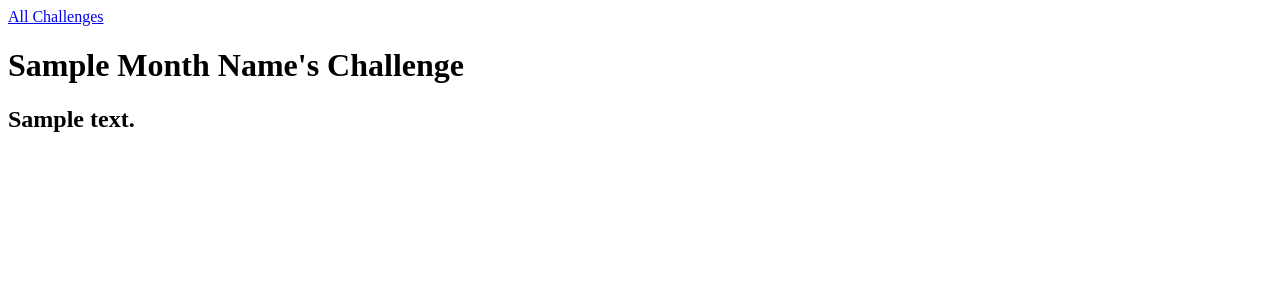
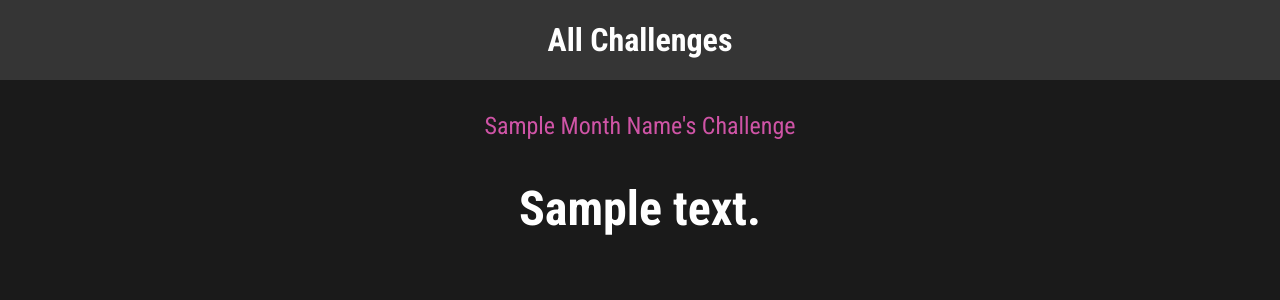
Before and after one commit to HassanKhan123/django-basics, a Django app: template challenges/templates/challenges/challenge.html in a window 1280 px wide. Shown: the top 300 px of the page. Run offline with Django 5.2, Linux system fonts and the light colour scheme; the template is opened without the code that fills it: most values are stand-ins (such as "Sample title", 1, 10 or a date in 2020); parts of the project's set-up code (start-up, migrations or seed data) failed here and were passed over.

Commit message:
added: css files

```diff
--- /dev/null
+++ b/challenges/static/challenges/challenge.css
@@ -0,0 +1,22 @@
+h1,
+h2 {
+  text-align: center;
+  color: white;
+}
+
+h1 {
+  font-size: 1.5rem;
+  margin: 2rem 0 1rem 0;
+  font-weight: normal;
+  color: #cf54a6;
+}
+
+h2 {
+  font-size: 3rem;
+  font-weight: bold;
+}
+
+.fallback {
+  text-align: center;
+  color: white;
+}
--- /dev/null
+++ b/challenges/static/challenges/header.css
@@ -0,0 +1,25 @@
+header {
+  width: 100%;
+  height: 5rem;
+  background-color: #353535;
+}
+
+header nav {
+  width: 100%;
+  height: 100%;
+  display: flex;
+  justify-content: center;
+  align-items: center;
+}
+
+header nav a {
+  color: white;
+  font-size: 2rem;
+  font-weight: bold;
+  text-decoration: none;
+}
+
+header nav a:hover,
+header nav a:active {
+  color: #cf54a6;
+}
--- a/challenges/templates/challenges/challenge.html
+++ b/challenges/templates/challenges/challenge.html
@@ -1,4 +1,10 @@
 {% extends "base.html" %}
+
+{% load static %}
+
+{% block css_files %}
+<link rel="stylesheet" href="{% static 'challenges/challenge.css' %}">
+{% endblock %}
 
 {% block page_title %}
 {{month_name|title}} Challenge
--- a/challenges/templates/challenges/includes/header.html
+++ b/challenges/templates/challenges/includes/header.html
@@ -1,3 +1,9 @@
+{% load static %}
+
+{% block css_files %}
+<link rel="stylesheet" href="{% static 'challenges/header.css' %}">
+{% endblock %}
+
 <header>
   <nav>
     <a href="{% url "index" %}">All Challenges</a>
--- a/monthly_challenges/settings.py
+++ b/monthly_challenges/settings.py
@@ -119,6 +119,10 @@ USE_TZ = True
 
 STATIC_URL = 'static/'
 
+STATICFILES_DIRS = [
+    BASE_DIR / 'static',
+]
+
 # Default primary key field type
 # https://docs.djangoproject.com/en/5.2/ref/settings/#default-auto-field
 
--- /dev/null
+++ b/static/styles.css
@@ -0,0 +1,10 @@
+@import url("https://fonts.googleapis.com/css2?family=Roboto+Condensed:wght@400;700&display=swap");
+
+html {
+  font-family: "Roboto Condensed", sans-serif;
+}
+
+body {
+  margin: 0;
+  background-color: #1a1a1a;
+}
--- a/templates/base.html
+++ b/templates/base.html
@@ -1,3 +1,5 @@
+{% load static %}
+
 <!DOCTYPE html>
 <html lang="en">
 
@@ -5,6 +7,7 @@
   <meta charset="UTF-8" />
   <meta name="viewport" content="width=device-width, initial-scale=1.0" />
   <title>{% block page_title %}My Challenges{% endblock %}</title>
+  <link rel="stylesheet" href="{% static 'styles.css' %}" />
   {% block css_files %}
   {% endblock %}
 
```
Also changed, not shown: challenges/static/challenges/challenges.css (+35 -2 lines).
